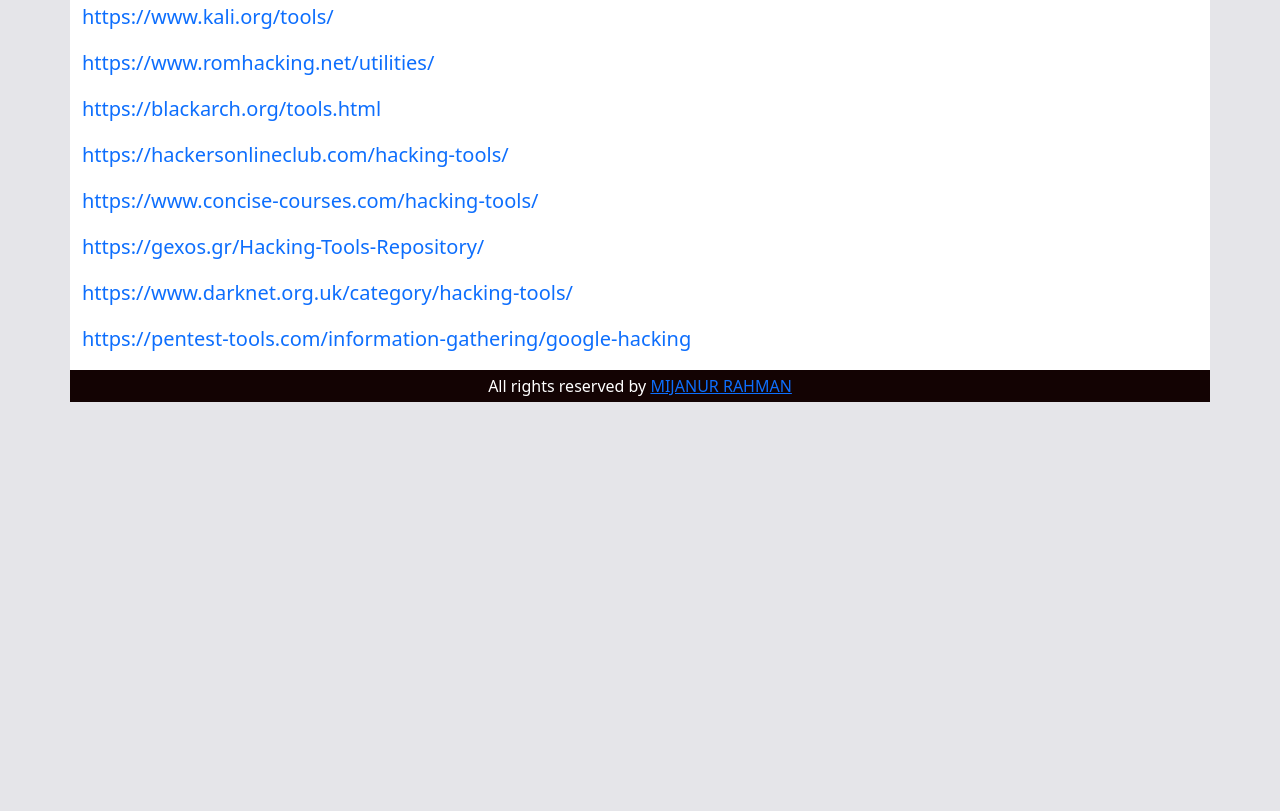
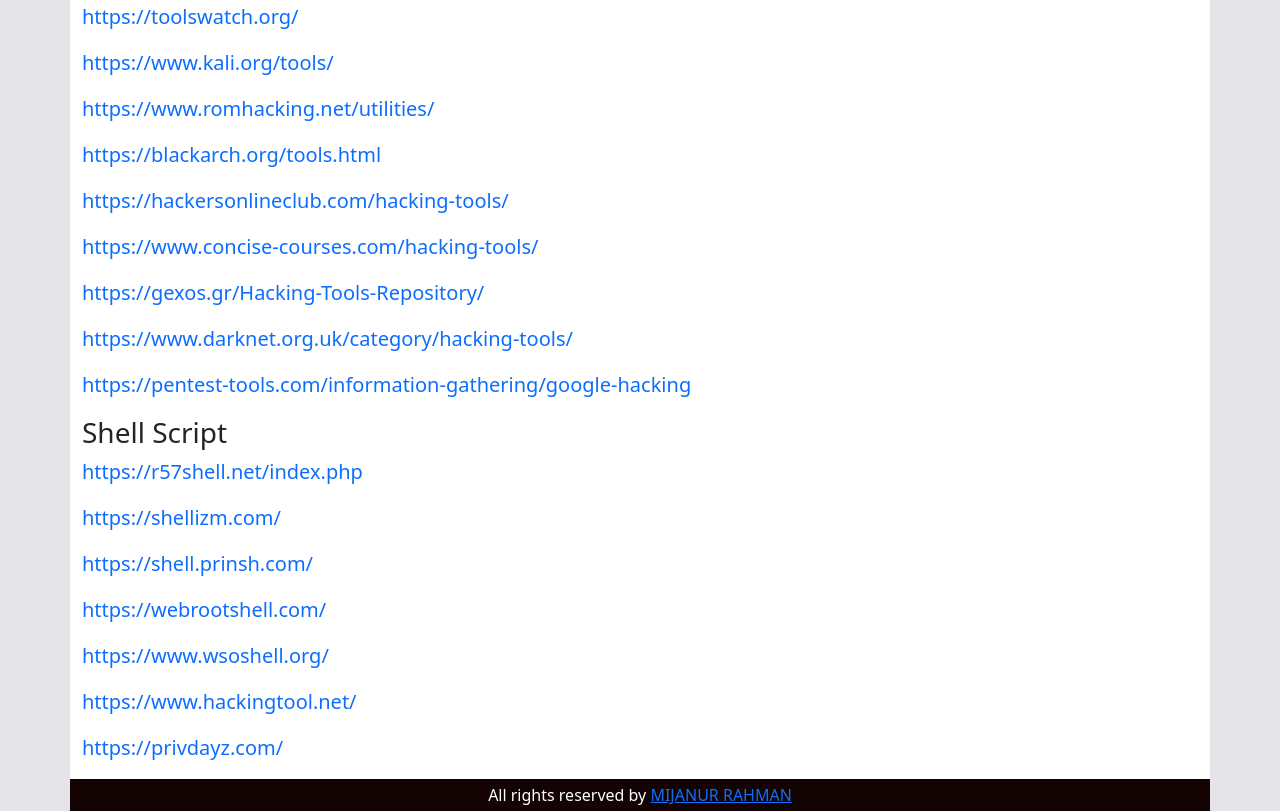
Before and after one commit to Mr-Rubel/Hacking-resources, a plain HTML site: page index.html in a window 1280 px wide. Shown: the part 3070-3881 px from the top of the page. Before the commit the page ends 3472 px from the top, so only its background shows below. Drawn offline with nearby package versions, Linux system fonts and the light colour scheme.

Commit message:
added shell section

```diff
--- a/index.html
+++ b/index.html
@@ -155,6 +155,8 @@
                     </p>
                     <p><a target="_blank" href="https://www.virustotal.com/gui/home/upload">https://www.virustotal.com/gui/home/upload</a>
                     </p>
+                    <p><a target="_blank" href="https://www.safetydetectives.com/vulnerability-tool/">https://www.safetydetectives.com/vulnerability-tool/</a>
+                    </p>
 
                     <h3>Network Online Tools</h3>
                     <p><a target="_blank" href="https://bgp.he.net/">https://bgp.he.net/</a>
@@ -217,6 +219,19 @@
                     </p>
                     <p><a target="_blank" href="https://pentest-tools.com/information-gathering/google-hacking">https://pentest-tools.com/information-gathering/google-hacking</a>
                     </p>
+
+                    <h3>Shell Script</h3>
+                    <p><a target="_blank" href="https://r57shell.net/index.php">https://r57shell.net/index.php</a>
+                    <p><a target="_blank" href="https://shellizm.com/">https://shellizm.com/</a></p>
+                    <p><a target="_blank" href="https://shell.prinsh.com/">https://shell.prinsh.com/</a></p>
+                    <p><a target="_blank" href="https://webrootshell.com/">https://webrootshell.com/</a>
+                    </p>
+                    <p><a target="_blank" href="https://www.wsoshell.org/">https://www.wsoshell.org/</a>
+                    </p>
+                    <p><a target="_blank" href="https://www.hackingtool.net/">https://www.hackingtool.net/</a>
+                    </p>
+                    <p><a target="_blank" href="https://privdayz.com/">https://privdayz.com/</a>
+                    </p>
                 </div>
             </div>
         </div>
```
